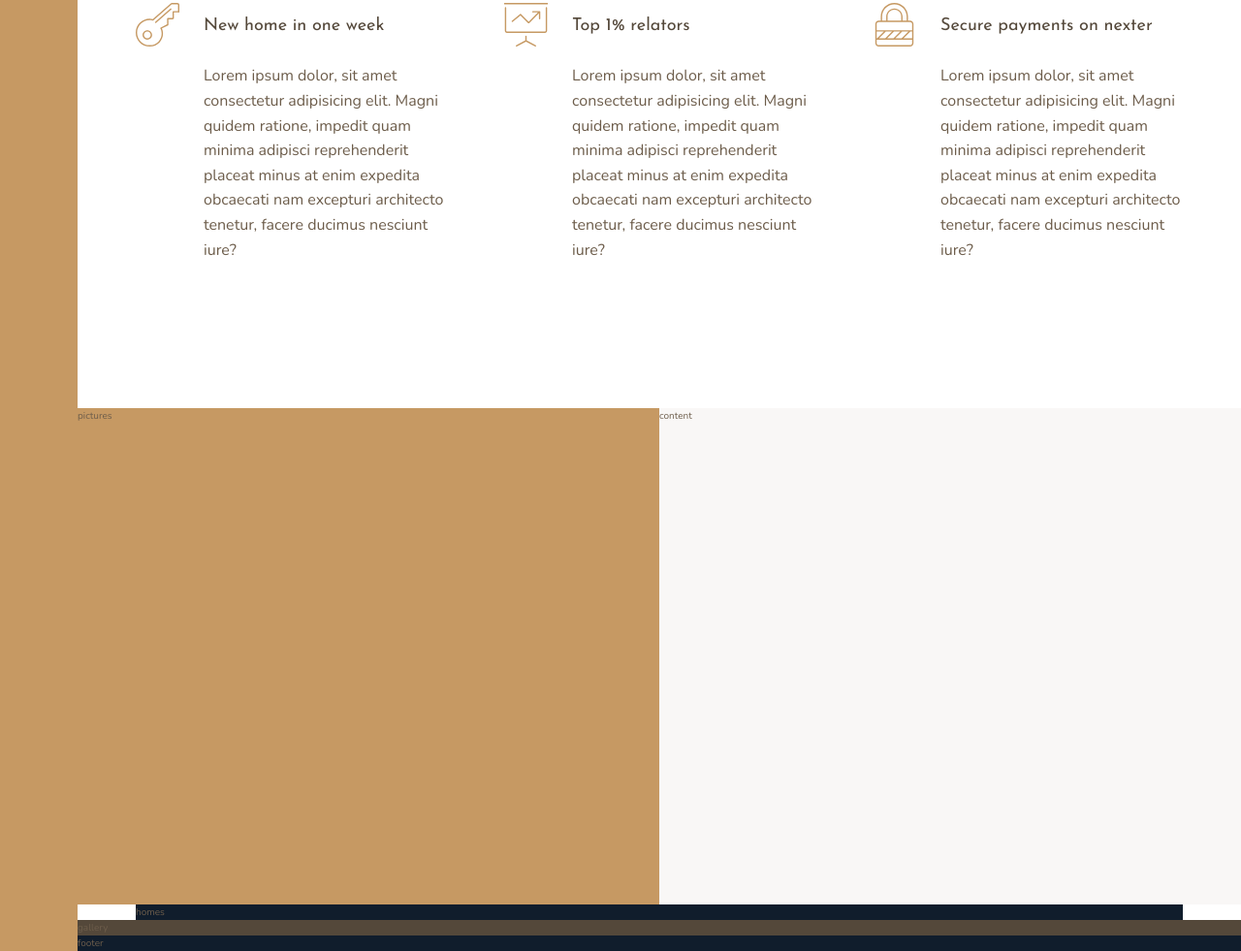
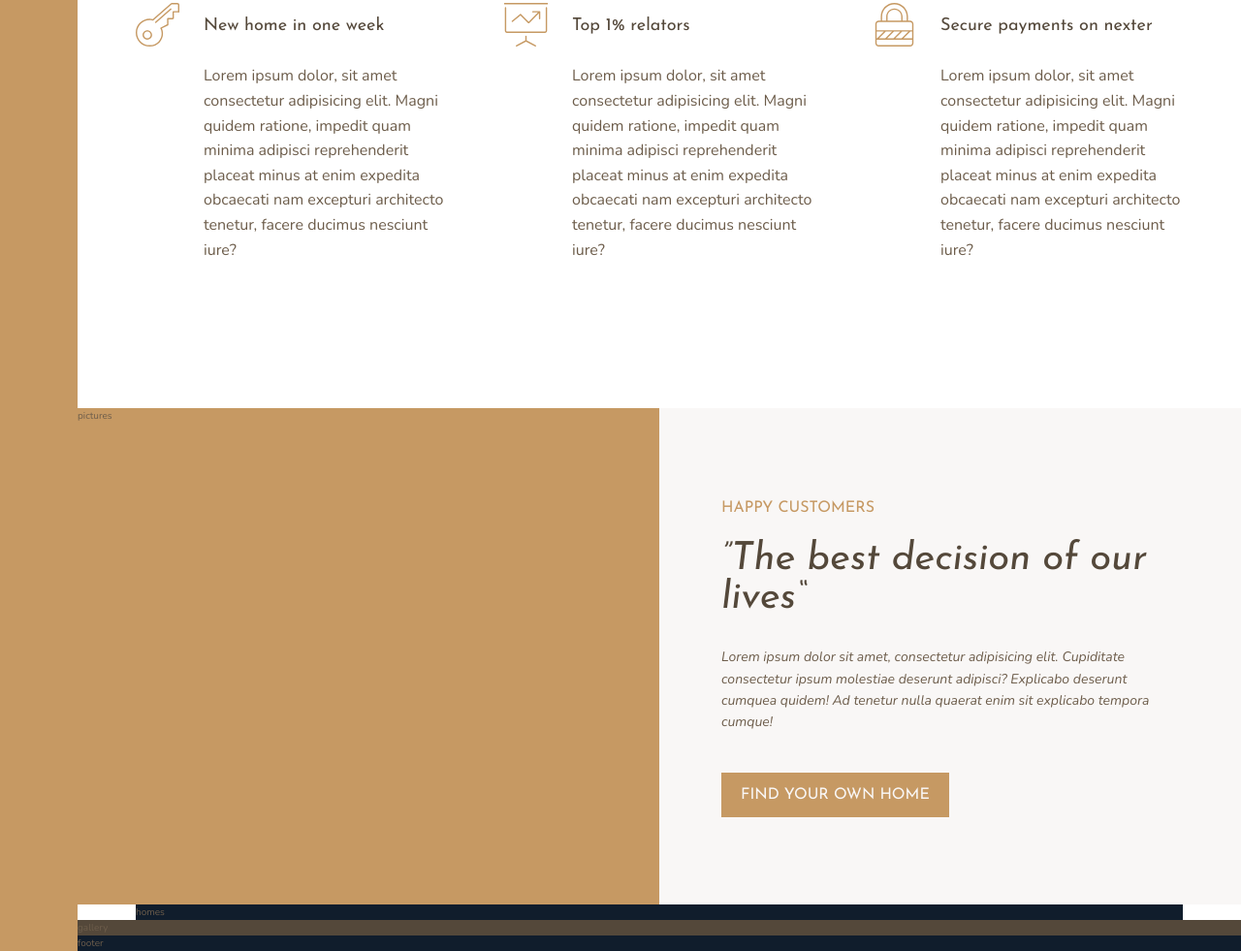
Before and after one commit to vinsonxavier12/nexter, a website: page index.html in a window 1280 px wide. Shown: the part 1096-2077 px from the top of the page at 97% size. Drawn offline with nearby package versions, Linux system fonts and the light colour scheme.

Commit message:
12th Sep end - completed story content

```diff
--- a/index.html
+++ b/index.html
@@ -98,7 +98,19 @@
     </section>
 
     <div class="story__pictures">pictures</div>
-    <div class="story__content">content</div>
+    <div class="story__content">
+      <h3 class="heading-3 mb-sm">Happy Customers</h3>
+      <h2 class="heading-2 heading-2--dark mb-md">
+        &rdquo;The best decision of our lives&ldquo;
+      </h2>
+      <p class="story__text">
+        Lorem ipsum dolor sit amet, consectetur adipisicing elit. Cupiditate
+        consectetur ipsum molestiae deserunt adipisci? Explicabo deserunt
+        cumquea quidem! Ad tenetur nulla quaerat enim sit explicabo tempora
+        cumque!
+      </p>
+      <button class="btn">Find your own home</button>
+    </div>
     <section class="homes">homes</section>
     <section class="gallery">gallery</section>
     <footer class="footer">footer</footer>
--- a/sass/_story.scss
+++ b/sass/_story.scss
@@ -7,5 +7,23 @@
   &__content {
     background-color: $color-grey-light-1;
     grid-column: col-start 5 / full-end;
+    padding: 6rem 5vw;
+
+    /*
+    display: flex;
+    flex-direction: column;
+    justify-content: center;
+    align-items: flex-start;
+    */
+
+    display: grid;
+    align-content: center;
+    justify-items: start;
+  }
+
+  &__text {
+    font-size: 1.4rem;
+    font-style: italic;
+    margin-bottom: 4rem;
   }
 }
--- a/sass/_typography.scss
+++ b/sass/_typography.scss
@@ -9,10 +9,24 @@
 
 .heading-2 {
   @extend %heading;
+  font-size: 4rem;
+  font-style: italic;
+  line-height: 1;
+
+  &--light {
+    color: $color-grey-light-1;
+  }
+
+  &--dark {
+    color: $color-grey-dark-1;
+  }
 }
 
 .heading-3 {
   @extend %heading;
+  font-size: 1.6rem;
+  text-transform: uppercase;
+  color: $color-primary;
 }
 
 .heading-4 {
@@ -27,3 +41,19 @@
     color: $color-grey-dark-1;
   }
 }
+
+.btn {
+  @extend %heading;
+  text-transform: uppercase;
+  font-size: 1.6rem;
+  color: $color-grey-light-1;
+  padding: 1.5rem 2rem;
+  background-color: $color-primary;
+  border: none;
+  cursor: pointer;
+  transition: background-color 0.2s;
+
+  &:hover {
+    background-color: $color-primary-dark;
+  }
+}
--- /dev/null
+++ b/sass/_utilities.scss
@@ -0,0 +1,12 @@
+.mb-sm {
+  margin-bottom: 2rem;
+}
+.mb-md {
+  margin-bottom: 3rem;
+}
+.mb-lg {
+  margin-bottom: 4rem;
+}
+.mb-xl {
+  margin-bottom: 8rem;
+}
--- a/sass/main.scss
+++ b/sass/main.scss
@@ -1,5 +1,6 @@
 @import "base";
 @import "typography";
+@import "utilities";
 
 @import "sidebar";
 @import "header";
```
Also changed, not shown: css/style.css.
